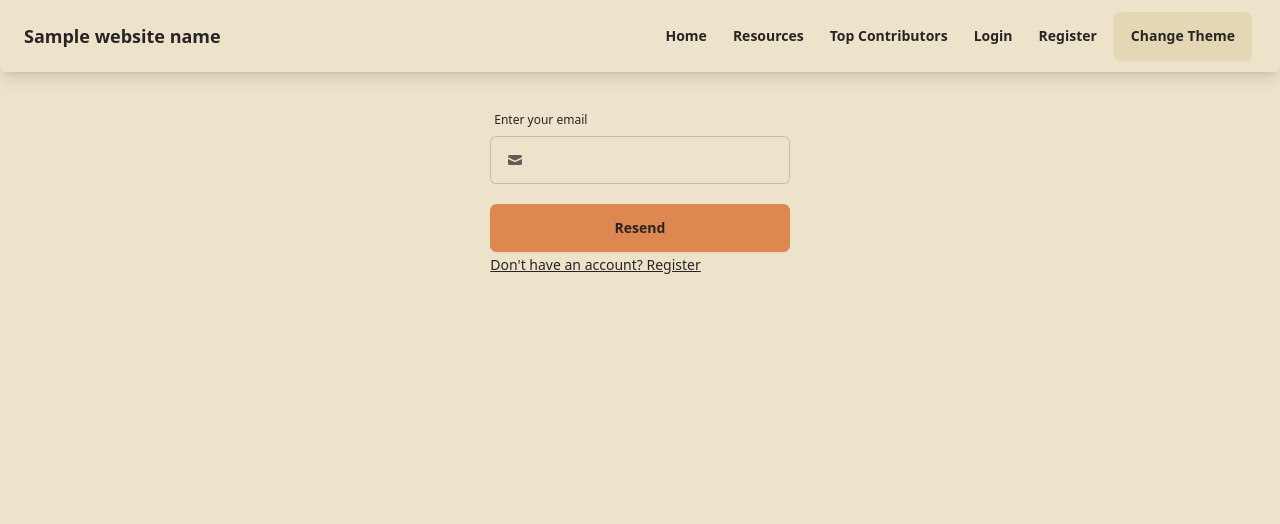
After one commit to RajatShenoi/JNNCE-Notes, a Django app: template notes/templates/notes/verification/request_new_email.html in a window 1280 px wide. The commit adds this page. Shown: the top 524 px of the page. Run offline with Django 5.2, Linux system fonts and the light colour scheme; the template is opened without the code that fills it: most values are stand-ins (such as "Sample title", 1, 10 or a date in 2020); form fields are guessed from the names that the template uses; style sheets or scripts are compiled from the project's sources.

Commit message:
Added email verification

```diff
--- a/jnncenotes/urls.py
+++ b/jnncenotes/urls.py
@@ -22,4 +22,5 @@ urlpatterns = [
     path("admin/", admin.site.urls),
 
     path("", include("notes.urls")),
+    path('verification/', include('verify_email.urls')),
 ]
--- /dev/null
+++ b/notes/templates/notes/verification/request_new_email.html
@@ -0,0 +1,20 @@
+{% extends 'layout.html' %}
+
+{% block title %}Resend verification email{% endblock %}
+
+{% block content %}
+    <div class="flex justify-center p-2">
+        <form method="post">
+            {% csrf_token %}
+            <div class="label">
+                <span class="label-text-alt">Enter your email</span>
+            </div>
+            <label class="input input-bordered flex items-center gap-2">
+                <svg xmlns="http://www.w3.org/2000/svg" viewBox="0 0 16 16" fill="currentColor" class="w-4 h-4 opacity-70"><path d="M2.5 3A1.5 1.5 0 0 0 1 4.5v.793c.026.009.051.02.076.032L7.674 8.51c.206.1.446.1.652 0l6.598-3.185A.755.755 0 0 1 15 5.293V4.5A1.5 1.5 0 0 0 13.5 3h-11Z" /><path d="M15 6.954 8.978 9.86a2.25 2.25 0 0 1-1.956 0L1 6.954V11.5A1.5 1.5 0 0 0 2.5 13h11a1.5 1.5 0 0 0 1.5-1.5V6.954Z" /></svg>
+                {{ form.email }}
+            </label>
+            <input class="btn btn-accent btn-block mt-5" type="submit" value="Resend">
+            <a class="link label-text" href="{% url 'notes:register' %}">Don't have an account? Register</a>
+        </form>
+    </div>
+{% endblock %}
--- a/notes/views.py
+++ b/notes/views.py
@@ -13,6 +13,8 @@ from django.urls import reverse
 from notes.azure_file_controller import delete_blob, download_blob, upload_file_to_blob
 from notes.exceptions import NotAllowedExtenstionError, UploadBlobError
 from notes.serializer import CourseModuleSerializer, CourseSerializer
+
+from verify_email.email_handler import send_verification_email
 
 from .forms import ContributeForm, LoginForm, RegisterForm, UploadFileForm
 from .models import Branch, Course, CourseModule, File
@@ -134,10 +136,10 @@ def userRegister(request):
     if request.method == "POST":
         form = RegisterForm(request.POST)
         if form.is_valid():
-            user = form.save(commit=False)
+            user = send_verification_email(request, form)
             user.username = user.username.lower()
             user.save()
-            login(request, user)
+            messages.success(request, "Account created successfully. Please check your email for verification link. You can login after email verification.")
             return redirect('notes:home')
         else:
             for error in form.errors:
--- a/requirements.txt
+++ b/requirements.txt
@@ -12,6 +12,7 @@ click==8.1.7
 cryptography==42.0.2
 Django==5.0.1
 django-rest-framework==0.1.0
+Django-Verify-Email==2.0.3
 djangorestframework==3.14.0
 idna==3.6
 isodate==0.6.1
```
Also changed, not shown: jnncenotes/settings.py (+12 -0 lines), notes/forms.py (+8 -5 lines), notes/templates/notes/register.html (+9 -2 lines), notes/templates/notes/upload.html (+7 -1 lines).
